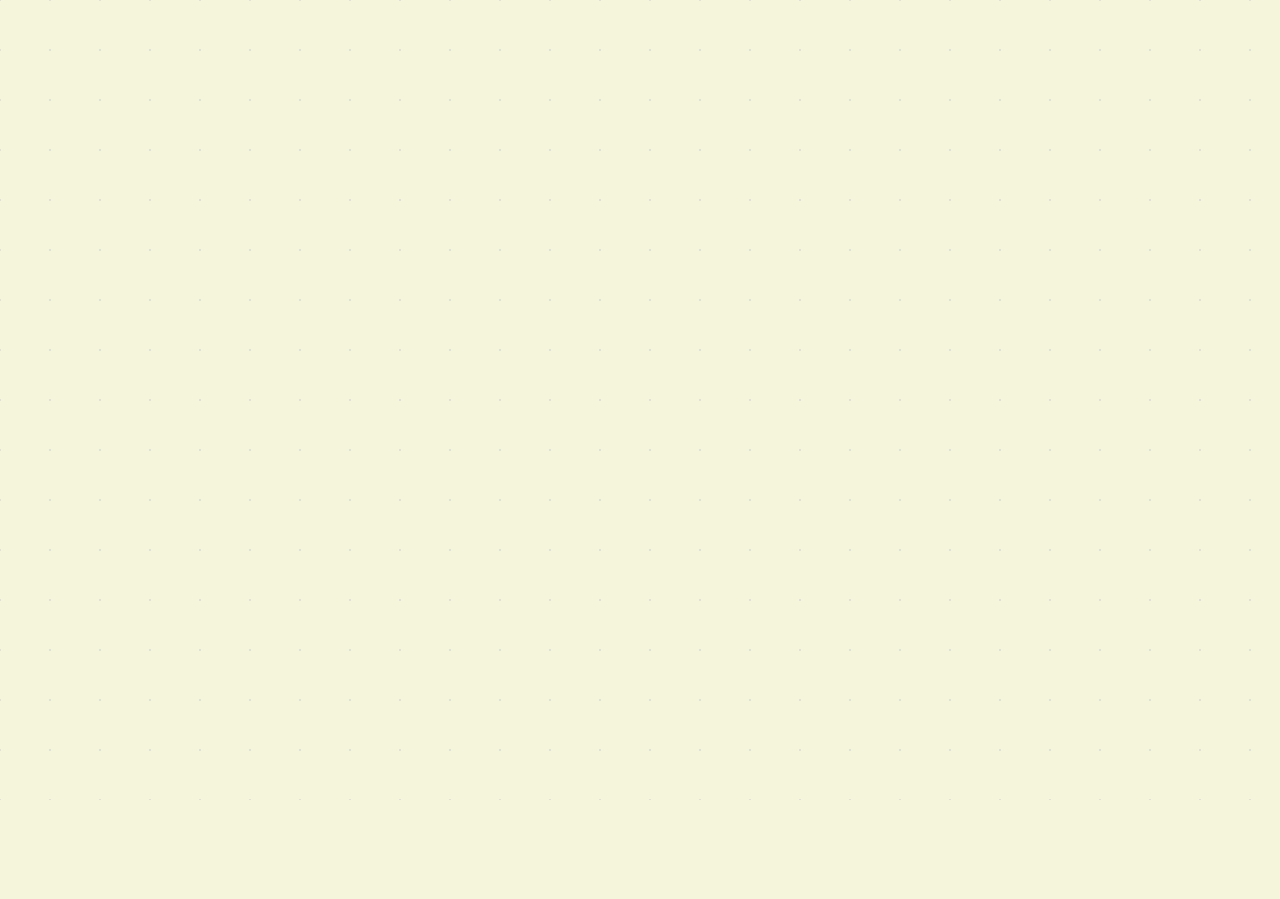
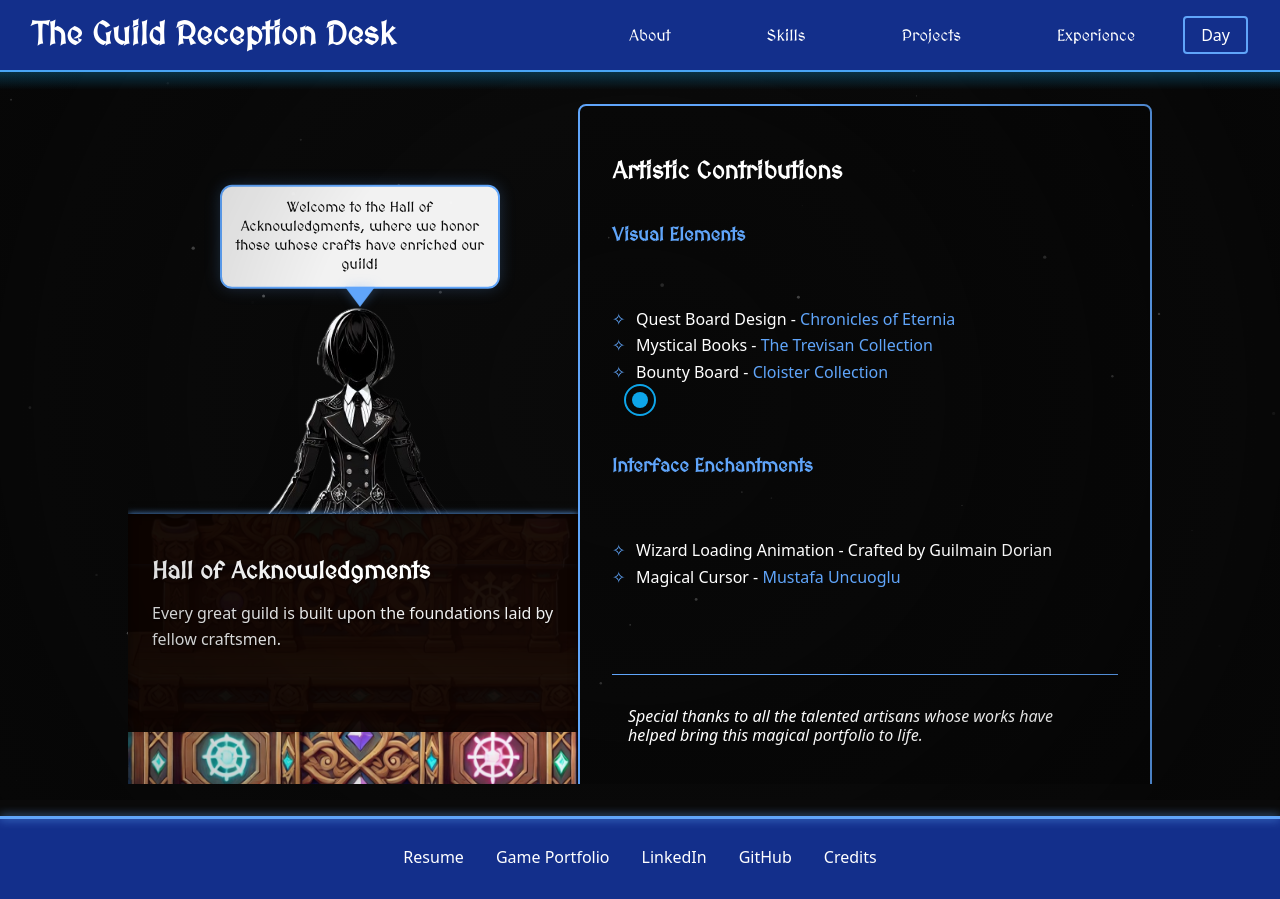
Before and after one commit to DHenson1337/guild-portfolio, a React (Vite) app: page /credits in a window 1280 px wide. Before the commit this address had no page. Before the commit the page ends 800 px from the top, so only its background shows below. Built offline with nearby package versions, Linux system fonts and the light colour scheme.

Commit message:
Added credits and resume page

```diff
--- a/src/App.jsx
+++ b/src/App.jsx
@@ -2,11 +2,12 @@
 import { Routes, Route } from "react-router";
 import Layout from "./components/layout/Navigation/Layout";
 import Reception from "./pages/Reception";
-import QuestBoard from "./pages/QuestBoard";
 import Library from "./pages/Library";
 import BountyHall from "./pages/BountyHall";
 import { GuildProvider } from "./context/GuildContext";
 import QuestBoardPage from "./pages/QuestBoard";
+import Credits from "./pages/Credits";
+import Resume from "./pages/Resume";
 
 function App() {
   return (
@@ -17,6 +18,8 @@ function App() {
           <Route path="/quests" element={<QuestBoardPage />} />
           <Route path="/library" element={<Library />} />
           <Route path="/bounties" element={<BountyHall />} />
+          <Route path="/credits" element={<Credits />} />
+          <Route path="/resume" element={<Resume />} />
         </Route>
       </Routes>
     </GuildProvider>
--- a/src/components/guild/BountyHall/BountyCard/styles.css
+++ b/src/components/guild/BountyHall/BountyCard/styles.css
@@ -9,7 +9,7 @@
   width: 200px;
   height: 280px;
   cursor: pointer;
-  background-image: url("/assets/images/bountyHall/bountyPaper.png");
+  background-image: url("/assets/images/bountyHall/bountyPaper.webp");
   background-size: cover;
   background-position: center;
   border-radius: 8px;
--- a/src/components/layout/Navigation/Layout.jsx
+++ b/src/components/layout/Navigation/Layout.jsx
@@ -95,6 +95,7 @@ function Layout() {
           >
             GitHub
           </a>
+          <a href="/Credits">Credits</a>
         </nav>
       </footer>
     </div>
--- /dev/null
+++ b/src/pages/Credits.css
@@ -0,0 +1,73 @@
+/* src/pages/Credits.css */
+.credits-content {
+  max-width: 800px;
+  padding: 2rem;
+  background: rgba(0, 0, 0, 0.2);
+  border-radius: var(--border-radius);
+  border: 2px solid var(--accent);
+}
+
+.credits-section {
+  display: flex;
+  flex-direction: column;
+  gap: 2rem;
+}
+
+.credits-section h3 {
+  color: var(--accent);
+  font-family: "MedievalSharp", cursive;
+  margin-bottom: 1rem;
+}
+
+.credits-section ul {
+  list-style: none;
+  padding: 0;
+}
+
+.credits-section li {
+  margin-bottom: 0.5rem;
+  padding-left: 1.5rem;
+  position: relative;
+}
+
+.credits-section li::before {
+  content: "✧";
+  position: absolute;
+  left: 0;
+  color: var(--accent);
+}
+
+.credits-note {
+  margin-top: 2rem;
+  padding: 1rem;
+  border-top: 1px solid var(--accent);
+  font-style: italic;
+}
+
+.credits-section a {
+  color: var(--accent);
+  text-decoration: none;
+  transition: all 0.3s ease;
+}
+
+.credits-section a:hover {
+  color: var(--primary);
+  text-shadow: 0 0 8px var(--accent);
+}
+
+/* Make sure links are visible in both themes */
+body.dark-theme .credits-section a {
+  color: #60a5fa;
+}
+
+body.dark-theme .credits-section a:hover {
+  color: #93c5fd;
+  text-shadow: 0 0 8px rgba(96, 165, 250, 0.5);
+}
+
+/* Responsive adjustments */
+@media screen and (max-width: 768px) {
+  .credits-content {
+    padding: 1rem;
+  }
+}
--- /dev/null
+++ b/src/pages/Credits.jsx
@@ -0,0 +1,94 @@
+// src/pages/Credits.jsx
+import { useEffect } from "react";
+import { useGuild } from "../context/GuildContext";
+import GuildArea from "../components/guild/GuildArea";
+import "./Credits.css";
+
+function Credits() {
+  const { updateDialogue } = useGuild();
+
+  useEffect(() => {
+    updateDialogue({
+      type: "html",
+      content:
+        "Welcome to the Hall of Acknowledgments, where we honor those whose crafts have enriched our guild!",
+    });
+  }, []);
+
+  const deskContent = (
+    <div>
+      <h2>Hall of Acknowledgments</h2>
+      <p>
+        Every great guild is built upon the foundations laid by fellow
+        craftsmen.
+      </p>
+    </div>
+  );
+
+  return (
+    <GuildArea deskContent={deskContent}>
+      <div className="credits-content">
+        <h2>Artistic Contributions</h2>
+        <div className="credits-section">
+          <h3>Visual Elements</h3>
+          <ul>
+            <li>
+              Quest Board Design -{" "}
+              <a
+                href="https://chronicles-of-eternia.com/forum/printthread.php?tid=2736"
+                target="_blank"
+                rel="noopener noreferrer"
+              >
+                Chronicles of Eternia
+              </a>
+            </li>
+            <li>
+              Mystical Books -{" "}
+              <a
+                href="https://thetrevisan.itch.io/free-elementalbooks"
+                target="_blank"
+                rel="noopener noreferrer"
+              >
+                The Trevisan Collection
+              </a>
+            </li>
+            <li>
+              Bounty Board -{" "}
+              <a
+                href="https://www.patreon.com/posts/cloister-of-eggs-85222490?l=fr"
+                target="_blank"
+                rel="noopener noreferrer"
+              >
+                Cloister Collection
+              </a>
+            </li>
+          </ul>
+
+          <h3>Interface Enchantments</h3>
+          <ul>
+            <li>Wizard Loading Animation - Crafted by Guilmain Dorian</li>
+            <li>
+              Magical Cursor -{" "}
+              <a
+                href="https://codepen.io/mustafauncuoglu/details/vYwjzqW"
+                target="_blank"
+                rel="noopener noreferrer"
+              >
+                Mustafa Uncuoglu
+              </a>
+            </li>
+          </ul>
+
+          <div className="credits-note">
+            <p>
+              Special thanks to all the talented artisans whose works have
+              helped bring this magical portfolio to life.
+            </p>
+          </div>
+        </div>
+      </div>
+    </GuildArea>
+  );
+}
+
+export default Credits;
--- /dev/null
+++ b/src/pages/Resume.css
@@ -0,0 +1,72 @@
+/* src/pages/Resume.css */
+.resume-content {
+  max-width: 800px;
+  margin: 0 auto;
+  padding: 2rem;
+  background: rgba(255, 255, 255, 0.95);
+  color: var(--background-dark);
+  border-radius: var(--border-radius);
+  box-shadow: 0 0 20px rgba(0, 0, 0, 0.1);
+}
+
+.resume-header {
+  text-align: center;
+  margin-bottom: 2rem;
+}
+
+.contact-info {
+  margin-top: 1rem;
+}
+
+.contact-info p {
+  margin: 0.5rem 0;
+}
+
+.contact-info a {
+  color: var(--primary);
+  text-decoration: none;
+  margin: 0 0.5rem;
+}
+
+.resume-section {
+  margin-bottom: 2rem;
+}
+
+.resume-section h2 {
+  color: var(--primary);
+  border-bottom: 2px solid var(--accent);
+  padding-bottom: 0.5rem;
+  margin-bottom: 1rem;
+}
+
+.education-item,
+.experience-item {
+  margin-bottom: 1.5rem;
+}
+
+.job-title {
+  font-weight: bold;
+  color: var(--primary);
+}
+
+.job-duration {
+  font-style: italic;
+  color: #666;
+}
+
+.resume-section ul {
+  list-style-type: none;
+  padding-left: 0;
+}
+
+.resume-section ul li {
+  margin-bottom: 0.5rem;
+  line-height: 1.6;
+}
+
+/* Responsive adjustments */
+@media screen and (max-width: 768px) {
+  .resume-content {
+    padding: 1rem;
+  }
+}
--- /dev/null
+++ b/src/pages/Resume.jsx
@@ -0,0 +1,124 @@
+// src/pages/Resume.jsx
+import { useEffect } from "react";
+import { useGuild } from "../context/GuildContext";
+import GuildArea from "../components/guild/GuildArea";
+import "./Resume.css";
+
+function Resume() {
+  const { updateDialogue } = useGuild();
+
+  useEffect(() => {
+    updateDialogue({
+      type: "html",
+      content:
+        "Here lies the chronicles of my professional journey and magical abilities!",
+    });
+  }, []);
+
+  const deskContent = (
+    <div>
+      <h2>Professional Chronicles</h2>
+      <p>A detailed record of my adventures and accumulated knowledge.</p>
+    </div>
+  );
+
+  return (
+    <GuildArea deskContent={deskContent}>
+      <div className="resume-content">
+        <header className="resume-header">
+          <h1>Davon Henson</h1>
+          <div className="contact-info">
+            <p>Brooklyn, NY 11226</p>
+            <p>347-856-2590 | davonhensontech@gmail.com</p>
+            <p>
+              <a
+                href="https://www.linkedin.com/in/davon-e-henson/"
+                target="_blank"
+                rel="noopener noreferrer"
+              >
+                LinkedIn
+              </a>{" "}
+              |
+              <a
+                href="https://github.com/DHenson1337"
+                target="_blank"
+                rel="noopener noreferrer"
+              >
+                GitHub
+              </a>
+            </p>
+          </div>
+        </header>
+
+        <section className="resume-section">
+          <h2>Professional Summary</h2>
+          <p>
+            Recent graduate of the Per Scholas Software Engineering track with
+            15 weeks of hands-on experience in JavaScript, HTML, and CSS,
+            demonstrating a solid foundation in IT principles and practices.
+            Passionate about developing engaging and user-friendly applications
+            that bring joy and positivity to users. Eager to leverage technical
+            skills and creativity in a software engineering role to create
+            innovative solutions that make a difference.
+          </p>
+        </section>
+
+        <section className="resume-section">
+          <h2>Technical Skills</h2>
+          <ul>
+            <li>
+              <strong>Programming Languages:</strong> HTML, CSS, JavaScript,
+              TypeScript
+            </li>
+            <li>
+              <strong>Frontend:</strong> ReactJS, Bootstrap, Phaser
+            </li>
+            <li>
+              <strong>Backend:</strong> Node.js, Express, MongoDB
+            </li>
+            <li>
+              <strong>Tools:</strong> GitHub, Document Object Model (DOM)
+            </li>
+          </ul>
+        </section>
+
+        <section className="resume-section">
+          <h2>Education</h2>
+          <div className="education-item">
+            <h3>Per Scholas</h3>
+            <p>Software Engineering, Mern Stack Developer</p>
+            <p>Bronx, NY | September 2024</p>
+          </div>
+          <div className="education-item">
+            <h3>New York City College of Technology</h3>
+            <p>Bachelor of Arts in Computer Systems Technology</p>
+            <p>Brooklyn, NY | December 2020</p>
+          </div>
+        </section>
+
+        {/* Professional Experience section... */}
+        <section className="resume-section">
+          <h2>Professional Experience</h2>
+          {/* Add each job experience following the same pattern */}
+          <div className="experience-item">
+            <h3>Empire City Laboratory</h3>
+            <p className="job-title">Accessioning Technician</p>
+            <p className="job-duration">January 2022 - March 2023</p>
+            <ul>
+              <li>
+                Streamlined the medical testing process by utilizing Empire's
+                medical database to efficiently manage access to hundreds of
+                blood samples, COVID swabs, and bioproducts daily from various
+                medical facilities.
+              </li>
+              {/* Add other bullet points... */}
+            </ul>
+          </div>
+          {/* Add other experiences... */}
+        </section>
+      </div>
+    </GuildArea>
+  );
+}
+
+export default Resume;
```
Also changed, not shown: public/assets/images/bountyHall/bountyPaper.webp (added).
